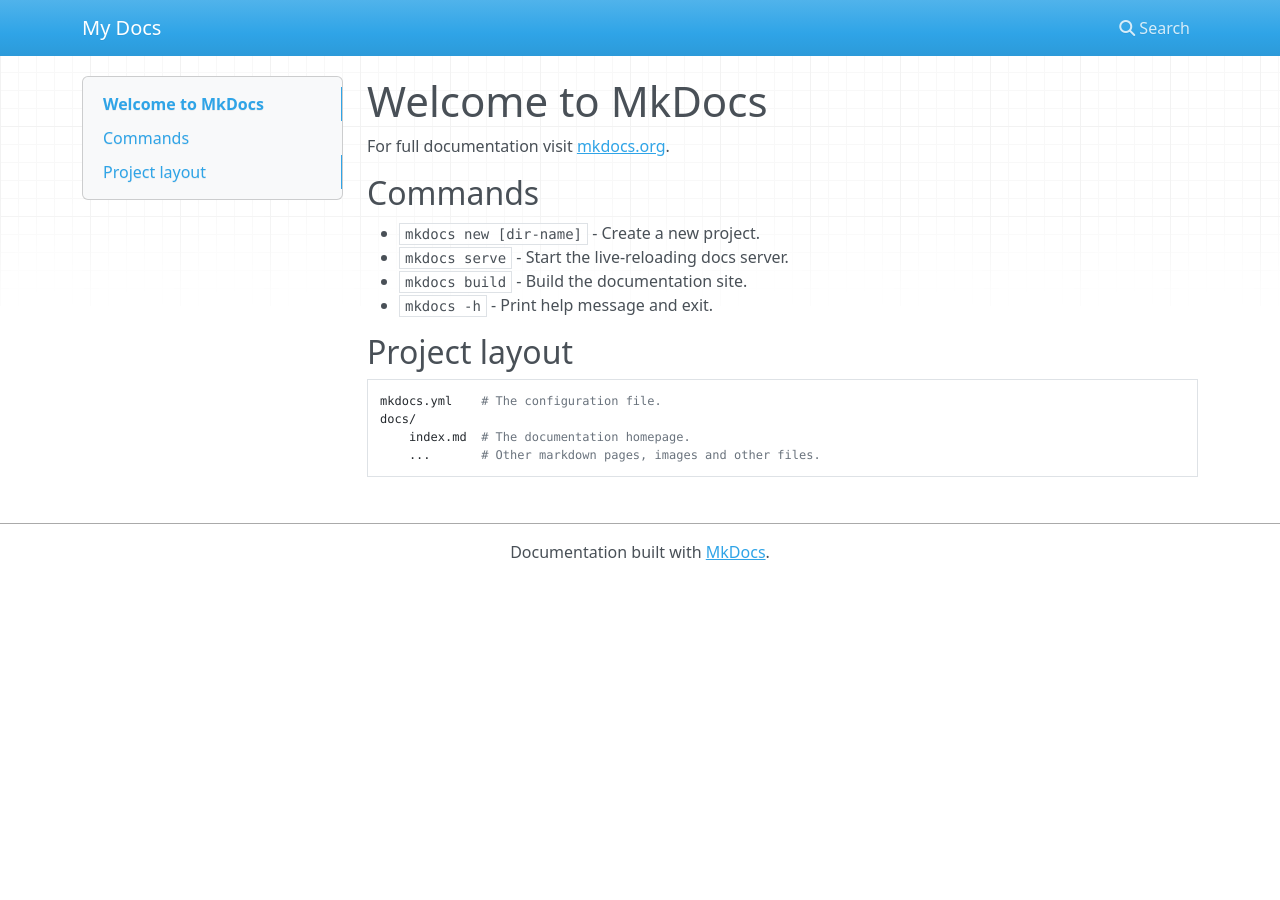
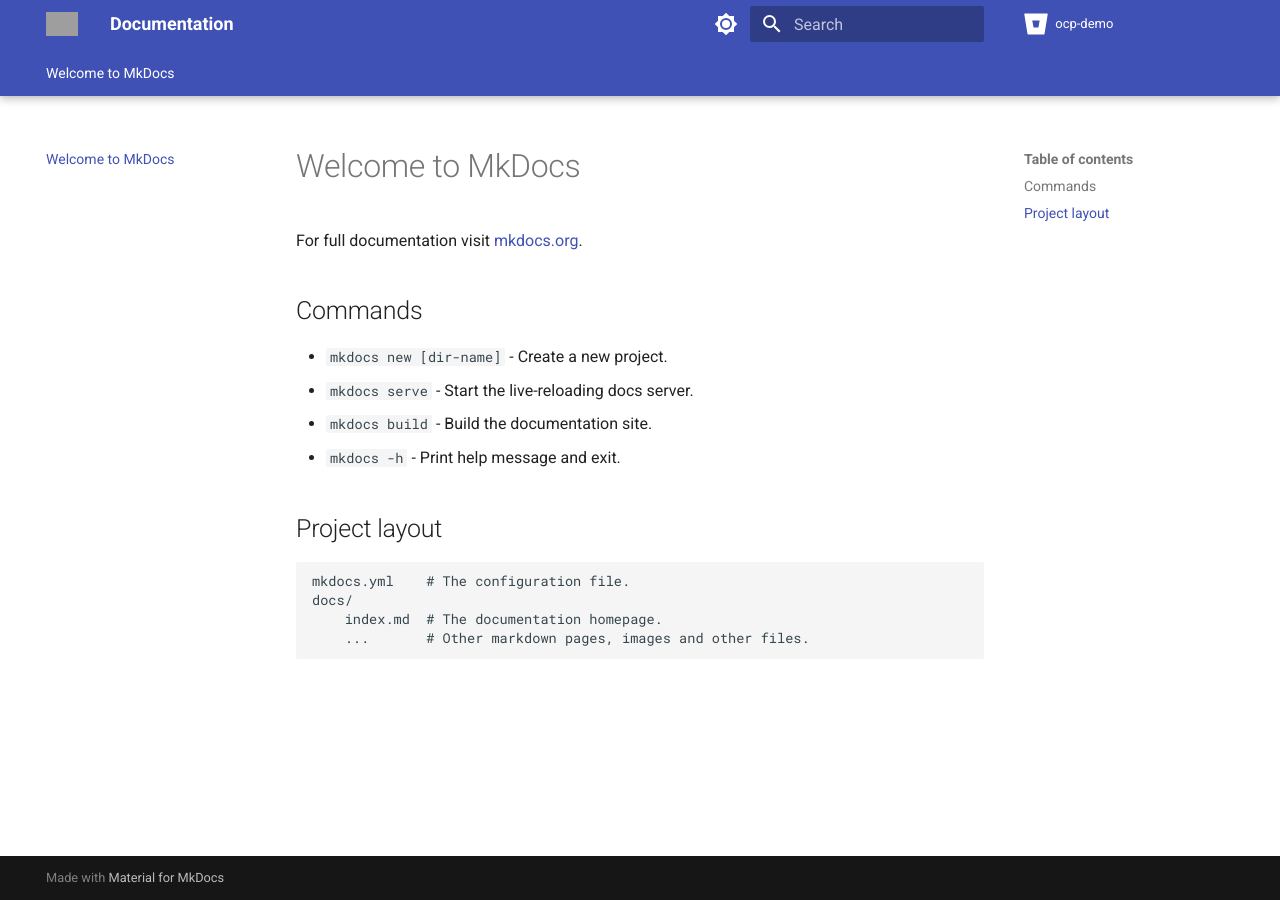
Before and after one commit to nictore/ocp-demo, an MkDocs documentation site: the page built from docs/index.md, in a window 1280 px wide. Built offline with MkDocs 1.6.1 and Material for MkDocs 9.7.7, drawn with Linux system fonts in a browser that asks for light colours; nearby versions of some CDN libraries; comment, search, counter and statistics services are not loaded; grey boxes are pictures that could not be loaded.

Commit message:
update mkdocs.yml

```diff
--- a/mkdocs.yml
+++ b/mkdocs.yml
@@ -1 +1,73 @@
-site_name: My Docs
+site_name: Documentation
+
+theme:
+  logo: assets/logo.svg
+  favicon: assets/images/favicon.ico
+  name: material
+  icon:
+    repo: fontawesome/brands/bitbucket
+  palette:
+    # Palette toggle for light mode
+    - media: "(prefers-color-scheme: light)"
+      scheme: custom
+      toggle:
+        icon: material/brightness-7
+        name: Switch to dark mode
+
+    # Palette toggle for dark mode
+    - media: "(prefers-color-scheme: dark)"
+      scheme: slate
+      toggle:
+        icon: material/brightness-4
+        name: Switch to light mode
+
+  features:
+    - navigation.instant
+    - navigation.instant.prefetch
+    - navigation.instant.progress
+    - search.suggest
+    - search.highlight
+    - navigation.footer
+    - navigation.tabs
+    - navigation.tabs.sticky
+    - version
+
+plugins:
+  - search
+
+repo_url: https://github.com/nictore/ocp-demo
+repo_name: ocp-demo
+
+markdown_extensions:
+  # Python Markdown
+  - abbr
+  - admonition
+  - attr_list
+  - def_list
+  - footnotes
+  - tables
+  - md_in_html
+  - toc:
+      permalink: true
+
+  # Python Markdown Extensions
+  - pymdownx.betterem:
+      smart_enable: all
+  - pymdownx.caret
+  - pymdownx.details
+  - pymdownx.highlight
+  - pymdownx.inlinehilite
+  - pymdownx.keys
+  - pymdownx.mark
+  - pymdownx.smartsymbols
+  - pymdownx.superfences
+  - pymdownx.tabbed:
+      alternate_style: true
+  - pymdownx.tasklist:
+      custom_checkbox: true
+  - pymdownx.tilde
+  - pymdownx.superfences:
+      custom_fences:
+        - name: mermaid
+          class: mermaid
+          format: !!python/name:pymdownx.superfences.fence_code_format
```
